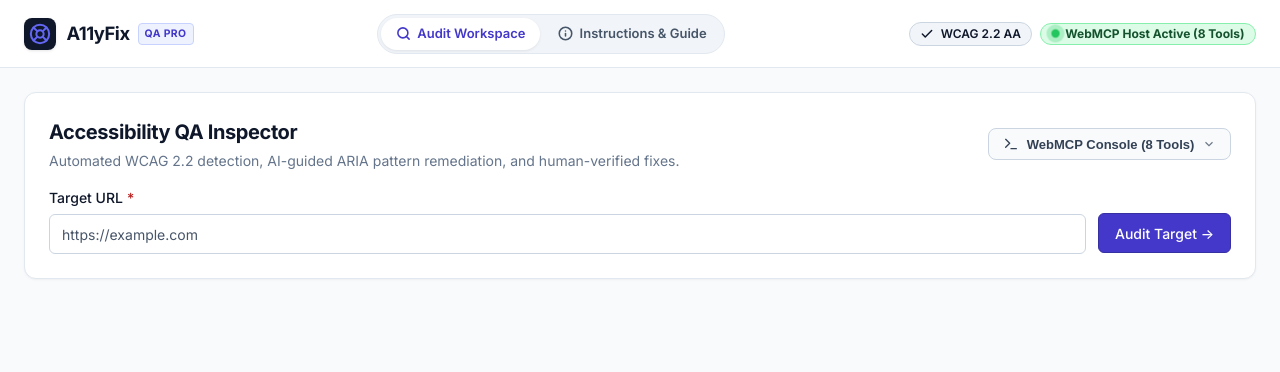
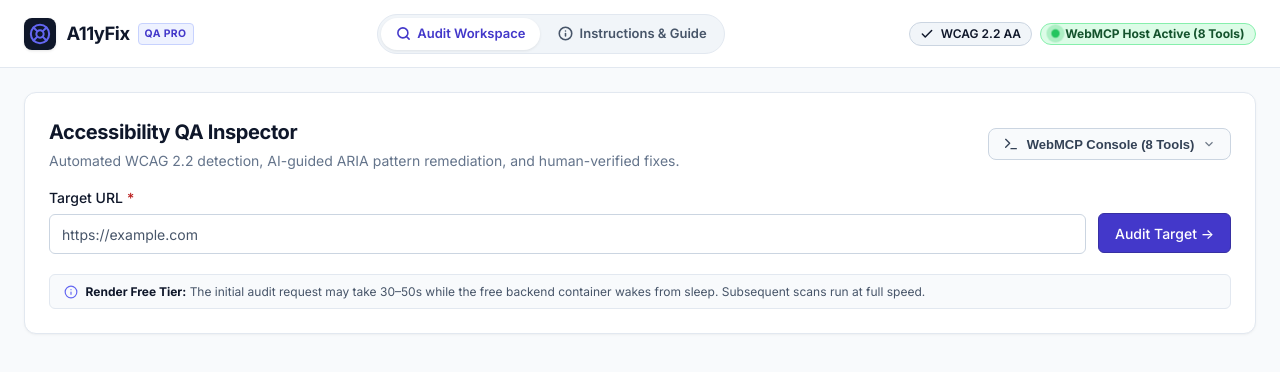
Before and after one commit to rcellas/A11yFix-Front, an Angular app: page / in a window 1280 px wide. Shown: the top 372 px of the page. Built offline with nearby package versions, Linux system fonts and the light colour scheme.

Commit message:
feat(audit): auto-normalize URLs, add Render free tier notice, and prevent tool card button wrapping

```diff
--- a/src/app/features/audit-workspace/audit-workspace.component.css
+++ b/src/app/features/audit-workspace/audit-workspace.component.css
@@ -93,6 +93,29 @@
   margin-top: 1.65rem;
   display: flex;
   gap: 0.5rem;
+}
+
+.render-cold-start-note {
+  display: flex;
+  align-items: center;
+  gap: 0.5rem;
+  padding: 0.5rem 0.85rem;
+  background: #f8fafc;
+  border: 1px solid #e2e8f0;
+  border-radius: 6px;
+  font-size: 0.75rem;
+  color: #475569;
+  line-height: 1.45;
+  margin-top: 0.25rem;
+}
+
+.render-cold-start-note svg {
+  color: #6366f1;
+  flex-shrink: 0;
+}
+
+.render-cold-start-note strong {
+  color: #0f172a;
 }
 
 .scan-progress-container {
@@ -450,7 +473,7 @@
 /* Tool Cards Grid */
 .tools-grid {
   display: grid;
-  grid-template-columns: repeat(auto-fill, minmax(290px, 1fr));
+  grid-template-columns: repeat(auto-fit, minmax(320px, 1fr));
   gap: 0.85rem;
 }
 
@@ -473,14 +496,17 @@
 .tool-top {
   display: flex;
   justify-content: space-between;
-  align-items: center;
-  gap: 0.5rem;
+  align-items: flex-start;
+  gap: 0.65rem;
 }
 
 .tool-title-badge {
   display: flex;
   align-items: center;
-  gap: 0.5rem;
+  flex-wrap: wrap;
+  gap: 0.35rem 0.5rem;
+  min-width: 0;
+  flex: 1;
 }
 
 .tool-code {
@@ -488,6 +514,7 @@
   font-weight: 700;
   font-size: 0.8125rem;
   color: #0f172a;
+  word-break: break-word;
 }
 
 .tier-pill {
@@ -497,6 +524,7 @@
   border-radius: 4px;
   letter-spacing: 0.04em;
   line-height: 1;
+  flex-shrink: 0;
 }
 
 .tier-read {
@@ -520,7 +548,9 @@
 .tool-run-btn {
   display: inline-flex;
   align-items: center;
-  padding: 0.25rem 0.65rem;
+  justify-content: center;
+  gap: 0.25rem;
+  padding: 0.3rem 0.65rem;
   background: #ffffff;
   border: 1px solid #94a3b8;
   border-radius: 6px;
@@ -528,6 +558,10 @@
   font-weight: 700;
   color: #0f172a;
   cursor: pointer;
+  white-space: nowrap;
+  flex-shrink: 0;
+  line-height: 1.2;
+  min-height: 28px;
   transition: all 0.15s ease;
 }
 
--- a/src/app/features/audit-workspace/audit-workspace.component.html
+++ b/src/app/features/audit-workspace/audit-workspace.component.html
@@ -75,12 +75,22 @@
     </div>
   </form>
 
+  <!-- Render Free Tier Notice -->
+  <div class="render-cold-start-note" role="note" aria-label="Backend Hosting Notice">
+    <svg width="14" height="14" viewBox="0 0 24 24" fill="none" stroke="currentColor" stroke-width="2" stroke-linecap="round" stroke-linejoin="round" aria-hidden="true">
+      <circle cx="12" cy="12" r="10"/>
+      <line x1="12" y1="16" x2="12" y2="12"/>
+      <line x1="12" y1="8" x2="12.01" y2="8"/>
+    </svg>
+    <span><strong>Render Free Tier:</strong> The initial audit request may take 30–50s while the free backend container wakes from sleep. Subsequent scans run at full speed.</span>
+  </div>
+
   @if (auditFacade.isScanning()) {
     <div class="scan-progress-container" role="progressbar" aria-live="polite" aria-atomic="true" aria-label="Audit scanning progress" aria-valuemin="0" aria-valuemax="100" aria-valuenow="45">
       <div class="progress-track">
         <div class="progress-indicator"></div>
       </div>
-      <p class="progress-text">Analyzing DOM tree, color contrast ratios, and WAI-ARIA APG compliance...</p>
+      <p class="progress-text">Analyzing DOM tree, color contrast ratios, and WAI-ARIA APG compliance (free tier cold start may take ~30-45s on first run)...</p>
     </div>
   }
 
--- a/src/app/features/audit-workspace/audit-workspace.component.ts
+++ b/src/app/features/audit-workspace/audit-workspace.component.ts
@@ -74,16 +74,22 @@
   }
 
   async startAudit(): Promise<void> {
-    const url = this.urlInput().trim();
+    let url = this.urlInput().trim();
     if (!url) {
       this.errorMessage.set('Please provide a valid website URL to scan.');
       return;
     }
 
+    // Auto-normalize URLs missing protocol (e.g., "rociocejudo.dev" -> "https://rociocejudo.dev")
+    if (!/^https?:\/\//i.test(url)) {
+      url = `https://${url}`;
+      this.urlInput.set(url);
+    }
+
     try {
       new URL(url);
     } catch {
-      this.errorMessage.set('Please enter a valid absolute URL (e.g., https://example.com)');
+      this.errorMessage.set('Please enter a valid website URL (e.g., rociocejudo.dev or https://example.com)');
       return;
     }
 
@@ -94,7 +100,11 @@
   async runAllInPipeline(): Promise<void> {
     this.isRunningAllIn.set(true);
     this.lastExecutionResult.set(null);
-    const urlToScan = this.urlInput().trim() || 'https://example.com';
+    let urlToScan = this.urlInput().trim() || 'https://example.com';
+    if (!/^https?:\/\//i.test(urlToScan)) {
+      urlToScan = `https://${urlToScan}`;
+      this.urlInput.set(urlToScan);
+    }
 
     try {
       // 1. Create audit
--- a/src/app/features/compliance-success/compliance-success.component.html
+++ b/src/app/features/compliance-success/compliance-success.component.html
@@ -83,11 +83,6 @@
         <div class="timestamp-info">
           <span>Audit timestamp: {{ rep.timestamp | date:'medium' }}</span>
         </div>
-        <div class="footer-actions">
-          <app-button variant="primary" size="md" (clicked)="exportJsonReport()" ariaLabel="Download JSON compliance report">
-            ⬇ Download Compliance Certificate (JSON)
-          </app-button>
-        </div>
       </div>
     </div>
   </section>
--- a/src/app/features/compliance-success/compliance-success.component.ts
+++ b/src/app/features/compliance-success/compliance-success.component.ts
@@ -1,12 +1,12 @@
 import { DatePipe } from '@angular/common';
 import { Component, computed, inject } from '@angular/core';
-import { BadgeComponent, ButtonComponent } from '../../components';
+import { BadgeComponent } from '../../components';
 import { AuditFacade } from '../../core/facades/audit.facade';
 
 @Component({
   selector: 'app-compliance-success',
   standalone: true,
-  imports: [BadgeComponent, ButtonComponent, DatePipe],
+  imports: [BadgeComponent, DatePipe],
   templateUrl: './compliance-success.component.html',
   styleUrl: './compliance-success.component.css'
 })
@@ -15,18 +15,4 @@
   readonly report = this.auditFacade.report;
 
   readonly auditSummary = computed(() => this.auditFacade.summary());
-
-  exportJsonReport(): void {
-    const currentReport = this.report();
-    if (!currentReport) return;
-
-    const data = JSON.stringify(currentReport, null, 2);
-    const blob = new Blob([data], { type: 'application/json' });
-    const url = URL.createObjectURL(blob);
-    const a = document.createElement('a');
-    a.href = url;
-    a.download = `a11y-compliance-${new Date().toISOString().slice(0, 10)}.json`;
-    a.click();
-    URL.revokeObjectURL(url);
-  }
 }
```
